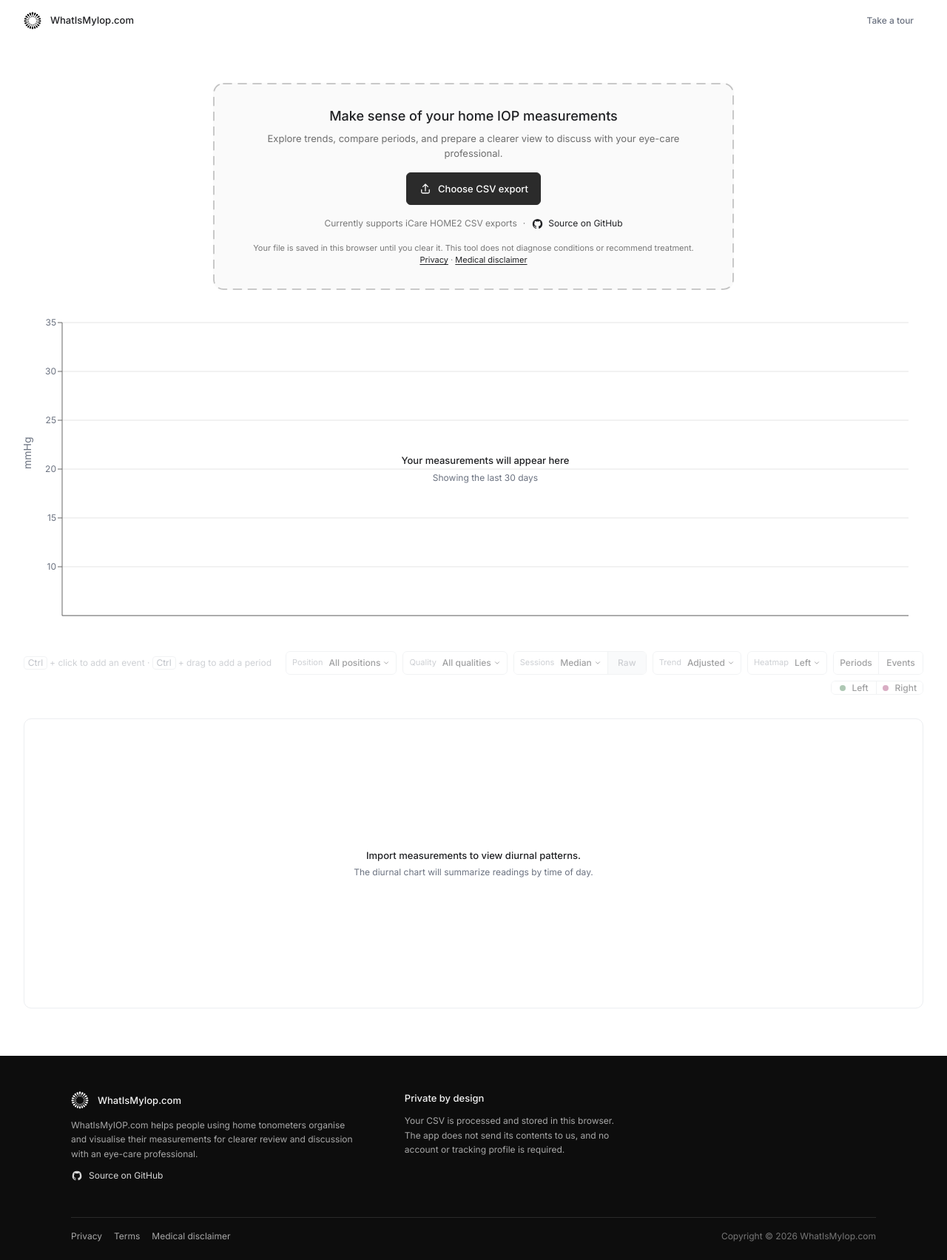
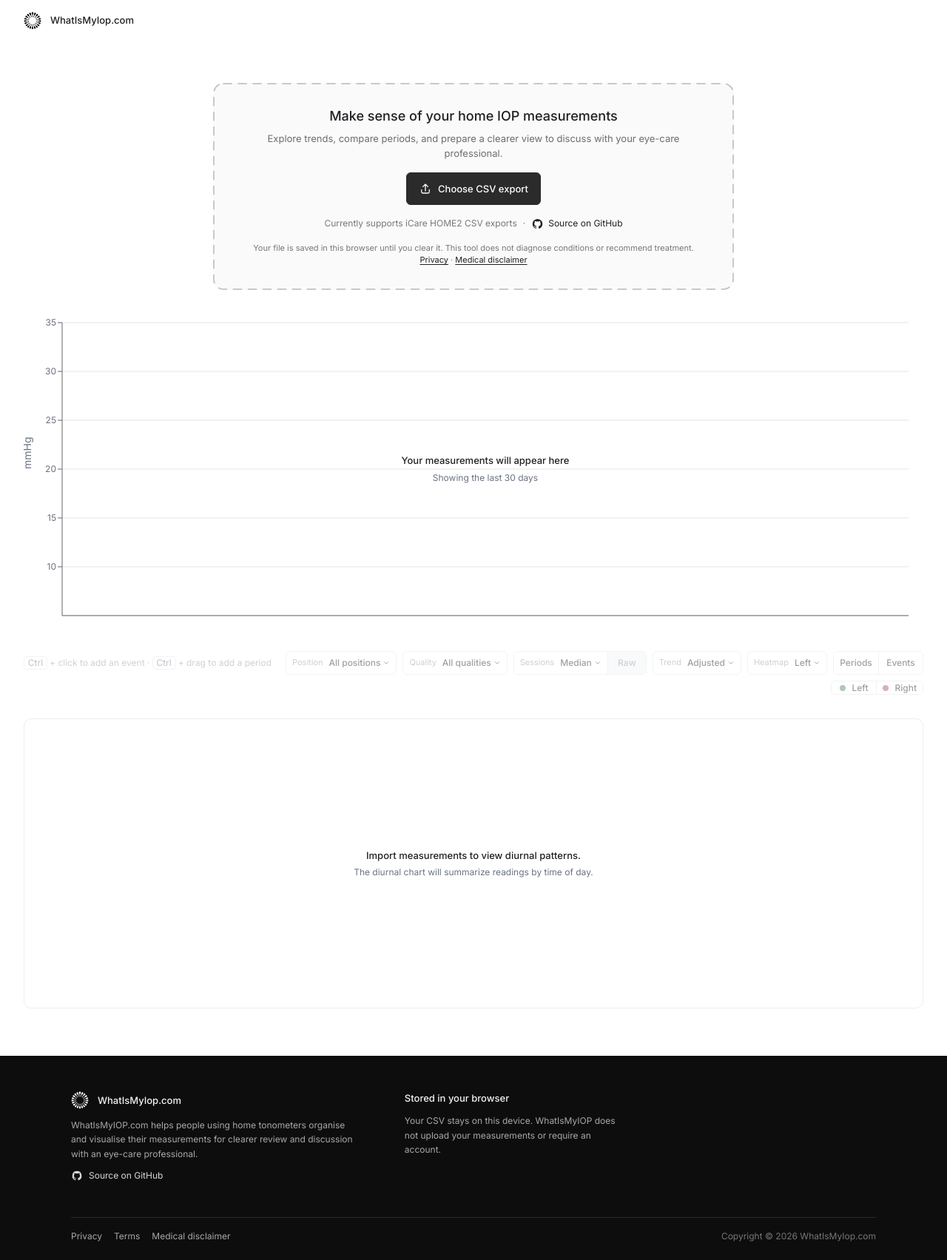
Before and after one commit to jakubg05/whatismyiop, a React (Vite) app in the folder src/client/: page / in a window 1280 px wide. Shown: the whole page at 74% size. Built offline with nearby package versions, Linux system fonts and the light colour scheme.

Commit message:
style: simplify supporting interface

```diff
--- a/src/client/src/SiteFooter.tsx
+++ b/src/client/src/SiteFooter.tsx
@@ -34,8 +34,8 @@ export function SiteFooter({
         </section>
 
         {variant === "full" && <section className="site-footer__privacy">
-          <h2>Private by design</h2>
-          <p>Your CSV is processed and stored in this browser. The app does not send its contents to us, and no account or tracking profile is required.</p>
+          <h2>Stored in your browser</h2>
+          <p>Your CSV stays on this device. WhatIsMyIOP does not upload your measurements or require an account.</p>
         </section>}
 
         {hasLocalData && <section className="site-footer__data">
--- a/src/client/src/TopNavigation.tsx
+++ b/src/client/src/TopNavigation.tsx
@@ -1,5 +1,3 @@
-import { Button } from "./shared";
-
 export function TopNavigation() {
   return (
     <header className="app-topbar">
@@ -7,7 +5,6 @@ export function TopNavigation() {
         <img src="/whatismyiop_mark_black.svg" alt="" />
         <strong>WhatIsMyIop.com</strong>
       </div>
-      <Button type="button" variant="quiet">Take a tour</Button>
     </header>
   );
 }
--- a/src/client/src/comparison-expression.css
+++ b/src/client/src/comparison-expression.css
@@ -29,6 +29,7 @@
   gap: var(--s2);
   overflow: visible;
   background: var(--surface);
+  box-shadow: 0 .25rem .75rem rgb(0 0 0 / 6%);
   color: var(--ink);
   transition:
     border-color var(--fast) var(--ease),
```
